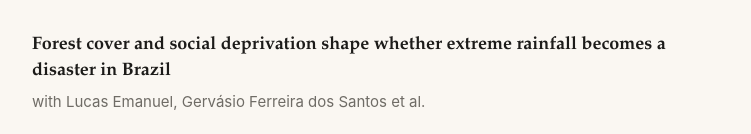
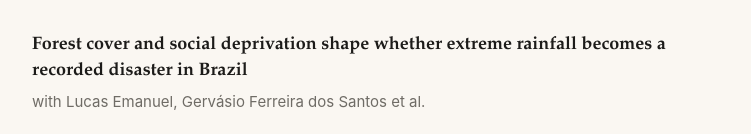
Before and after one commit to FredieDidier/FredieDidier.github.io, a plain HTML site: page research.html in a window 1280 px wide. Shown: the part 1064-1198 px from the top of the page, without its empty margins (264-1015 px from the left). Drawn offline with Linux system fonts and the light colour scheme.

Commit message:
Title name update

```diff
--- a/research.html
+++ b/research.html
@@ -98,7 +98,7 @@
 
   <article class="entry">
     <p class="entry__title">Forest cover and social deprivation shape whether extreme
-    rainfall becomes a disaster in Brazil</p>
+    rainfall becomes a recorded disaster in Brazil</p>
     <p class="entry__authors">with Lucas Emanuel, Gervásio Ferreira dos Santos et al.</p>
   </article>
 
```
Also changed, not shown: 4 other files.
